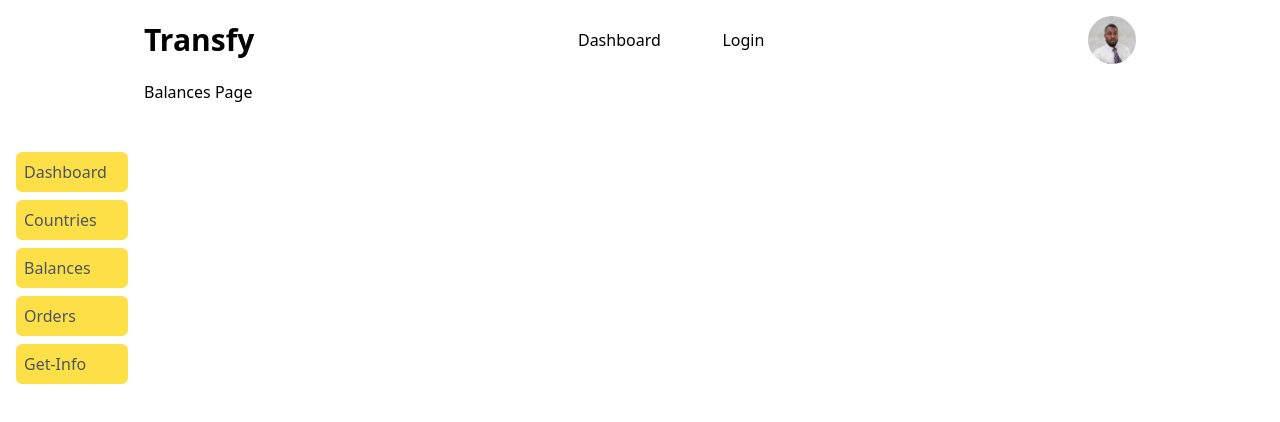
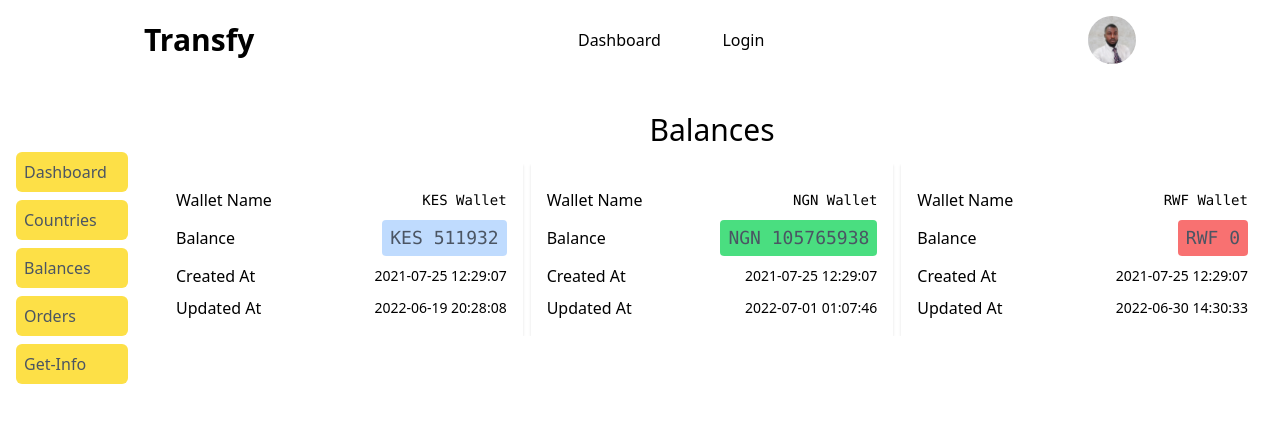
Before and after one commit to Fasunle/transfy-v2, a Vue app: page /balances in a window 1280 px wide. Shown: the top 422 px of the page. Built offline with nearby package versions, Linux system fonts and the light colour scheme; what @auth0/auth0-vue would draw is missing.

Commit message:
feat: Balance component

```diff
--- /dev/null
+++ b/src/components/dashboard/Balance.vue
@@ -0,0 +1,42 @@
+<template>
+  <div class="max-w-sm shadow p-4 text-sm">
+
+    <div class="flex justify-between items-center mt-2">
+      <h2 class="text-base">Wallet Name</h2>
+      <p class="font-mono font-light text-sm">{{balance.name}}</p>
+    </div>
+
+    <div class="flex justify-between items-center mt-2">
+      <h2 class="text-base">Balance</h2>
+      <p class="text-lg font-mono p-1 px-2 text-center rounded text-gray-600" :class="balance.balance >= 1000000 ? 'bg-green-400': balance.balance >= 500000 ? 'bg-blue-200': balance.balance >= 250000 ? 'bg-pink-500': 'bg-red-400'">{{balance.slug}} {{balance.balance}}</p>
+    </div>
+
+    <div class="flex justify-between items-center mt-2">
+      <h2 class="text-base">Created At</h2>
+      <p>{{balance.created_at}}</p>
+    </div>
+
+    <div class="flex justify-between items-center mt-2">
+      <h2 class="text-base">Updated At</h2>
+      <p>{{balance.updated_at}}</p>
+    </div>
+
+    <div class="mt-2" v-if="balance.description">
+      <h2 class="text-base">Description</h2>
+      <p class="mt-2">{{balance.description}}</p>
+    </div>
+
+
+  </div>
+</template>
+
+<script>
+export default {
+  props: ["balance"]
+
+}
+</script>
+
+<style>
+
+</style>
--- a/src/components/dashboard/Balances.vue
+++ b/src/components/dashboard/Balances.vue
@@ -1,10 +1,70 @@
 <template>
-  Balances Page
+  <div class="p-4">
+    <h1 class="text-center text-3xl font-sans font-medium my-4">Balances</h1>
+
+    <div class="grid md:grid-cols-2 lg:grid-cols-3 gap-2 overflow-auto justify-center">
+      <Balance
+        v-for="balance in balances"
+        :key="balance.id"
+        :balance="balance"
+      />
+    </div>
+  </div>
 </template>
 
 <script>
+import { useStore } from '@/store';
+import Balance from "./Balance.vue";
+
+
 export default {
+    components: { Balance },
+    setup(){
 
+      const store = useStore();
+
+      const balances = [
+        {
+            "id": "1",
+            "holder_id": "1",
+            "name": "KES Wallet",
+            "slug": "KES",
+            "description": null,
+            "balance": "511932",
+            "decimal_places": "2",
+            "created_at": "2021-07-25 12:29:07",
+            "updated_at": "2022-06-19 20:28:08"
+        },
+        {
+            "id": "2",
+            "holder_id": "1",
+            "name": "NGN Wallet",
+            "slug": "NGN",
+            "description": null,
+            "balance": "105765938",
+            "decimal_places": "2",
+            "created_at": "2021-07-25 12:29:07",
+            "updated_at": "2022-07-01 01:07:46"
+        },
+        {
+            "id": "3",
+            "holder_id": "1",
+            "name": "RWF Wallet",
+            "slug": "RWF",
+            "description": null,
+            "balance": "0",
+            "decimal_places": "2",
+            "created_at": "2021-07-25 12:29:07",
+            "updated_at": "2022-06-30 14:30:33"
+        }
+      ];
+
+      store.setBalances(balances);
+
+      return {
+        balances: store.balances
+      }
+    }
 }
 </script>
 
```
